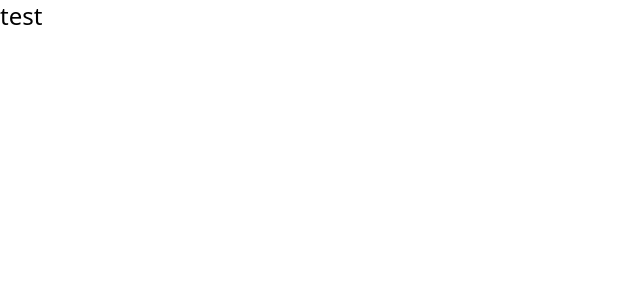
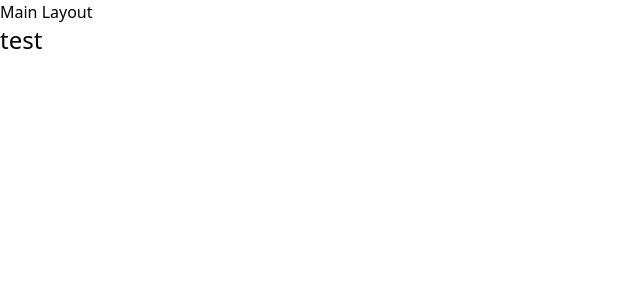
Before and after one commit to raf-os/my-vite-learn-app, a React (Vite) app: page / in a window 1280 px wide. Shown: the top 300 px of the page, without its empty margins (0-640 px from the left). Built offline with nearby package versions, Linux system fonts and the light colour scheme.

Commit message:
error handling improvements

```diff
--- a/src/App.tsx
+++ b/src/Home.tsx
@@ -1,4 +1,4 @@
-export default function App() {
+export default function Home() {
 	return (
 		<p className="text-2xl">
 			test
--- /dev/null
+++ b/src/layout.tsx
@@ -0,0 +1,11 @@
+import { Outlet } from "react-router";
+import './index.css';
+
+export default function MainAppLayout({children}: {children?: React.ReactNode}) {
+    return (
+        <div>
+            <div>Main Layout</div>
+            { children ? children : <Outlet /> }
+        </div>
+    );
+}
--- a/src/main.tsx
+++ b/src/main.tsx
@@ -1,8 +1,8 @@
 import { StrictMode } from 'react'
 import { createRoot } from 'react-dom/client'
-import './index.css'
-import App from './App.tsx';
+import Home from './Home.tsx';
 import NotFound from './NotFound.tsx';
+import MainAppLayout from './layout.tsx';
 import {
 	createBrowserRouter,
 	RouterProvider,
@@ -39,9 +39,14 @@ export function ErrorBoundary() {
 
 const router = createBrowserRouter([
 	{
-		path: "/",
-		Component: App,
-		ErrorBoundary: ErrorBoundary
+		Component: MainAppLayout,
+		errorElement: (<MainAppLayout><ErrorBoundary /></MainAppLayout>),
+		children: [
+			{
+				index: true,
+				Component: Home,
+			},
+		]
 	}
 ]);
 
```
